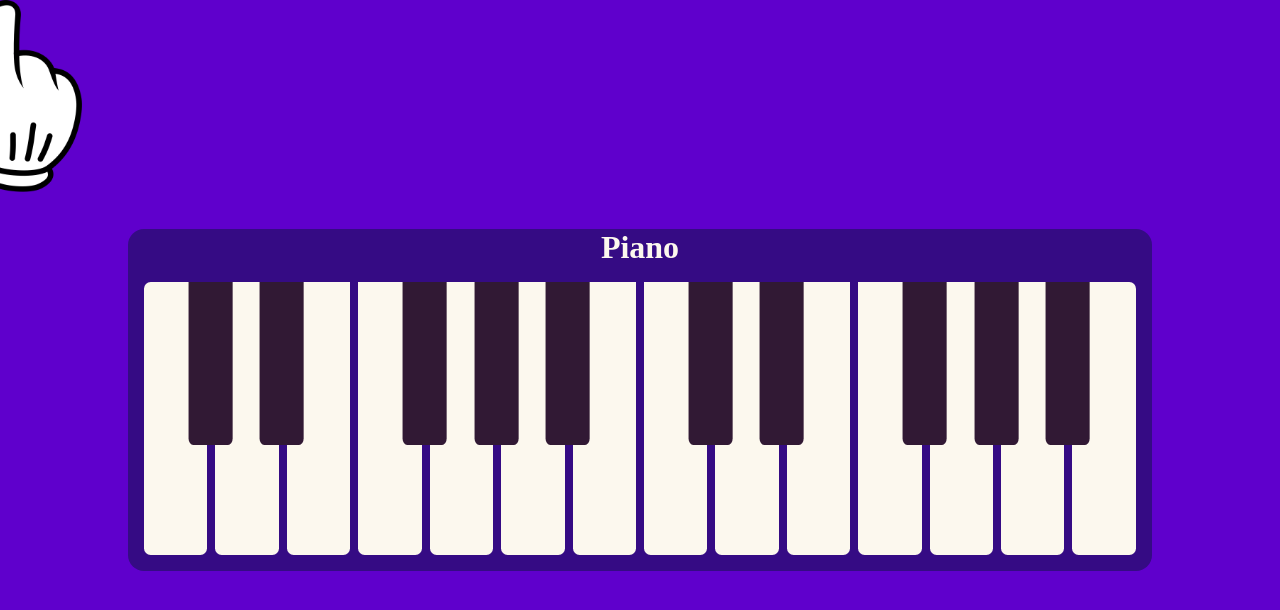
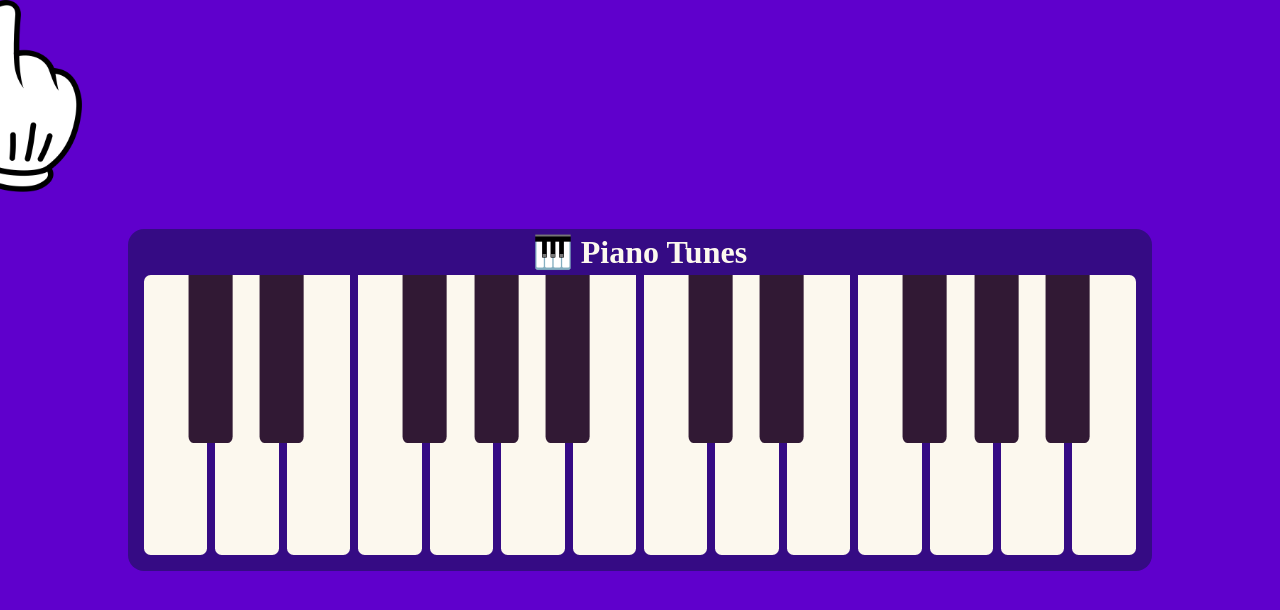
Before and after one commit to sprioleau/piano, a plain HTML site: page index.html in a window 1280 px wide. Drawn offline with Linux system fonts and the light colour scheme.

Commit message:
🔍 Add README, meta tags

```diff
--- a/index.html
+++ b/index.html
@@ -6,11 +6,32 @@
   <meta name="viewport" content="width=device-width, initial-scale=1.0">
   <link rel="stylesheet" href="styles.css">
   <script src="script.js" defer></script>
-  <title>Piano</title>
+
+  <!-- HTML Meta Tags -->
+  <title>🎹 Piano Tunes</title>
+  <meta name="description" content="A piano made with HTML, CSS and JavaScript">
+
+  <!-- Google / Search Engine Tags -->
+  <meta itemprop="name" content="🎹 Piano Tunes">
+  <meta itemprop="description" content="A piano made with HTML, CSS and JavaScript">
+  <meta itemprop="image" content="https://piano-tunes.netlify.app/images/social-card.png">
+
+  <!-- Facebook Meta Tags -->
+  <meta property="og:url" content="https://piano-tunes.netlify.app">
+  <meta property="og:type" content="website">
+  <meta property="og:title" content="🎹 Piano Tunes">
+  <meta property="og:description" content="A piano made with HTML, CSS and JavaScript">
+  <meta property="og:image" content="https://piano-tunes.netlify.app/images/social-card.png">
+
+  <!-- Twitter Meta Tags -->
+  <meta name="twitter:card" content="summary_large_image">
+  <meta name="twitter:title" content="🎹 Piano Tunes">
+  <meta name="twitter:description" content="A piano made with HTML, CSS and JavaScript">
+  <meta name="twitter:image" content="https://piano-tunes.netlify.app/images/social-card.png">
 </head>
 <body>
   <div class="piano">
-    <h1 class="label">Piano</h1>
+    <h1 class="label">🎹 Piano Tunes</h1>
     <div class="keyboard">
       <div class="keys black">
           <button class="key"></button>
--- a/styles.css
+++ b/styles.css
@@ -38,6 +38,7 @@ body {
   color: var(--white);
   font-family: Avenir;
   text-align: center;
+  padding-top: 0.125em;
 }
 
 .piano {
@@ -64,7 +65,7 @@ body {
   position: absolute;
   display: flex;
   gap: var(--gap);
-  top: var(--x-inset);
+  top: calc(var(--x-inset) / 4);
   bottom: var(--x-inset);
   left: var(--x-inset);
   right: var(--x-inset);
```
Also changed, not shown: images/screenshot.png (added), images/social-card.png (added), 2 other files.
